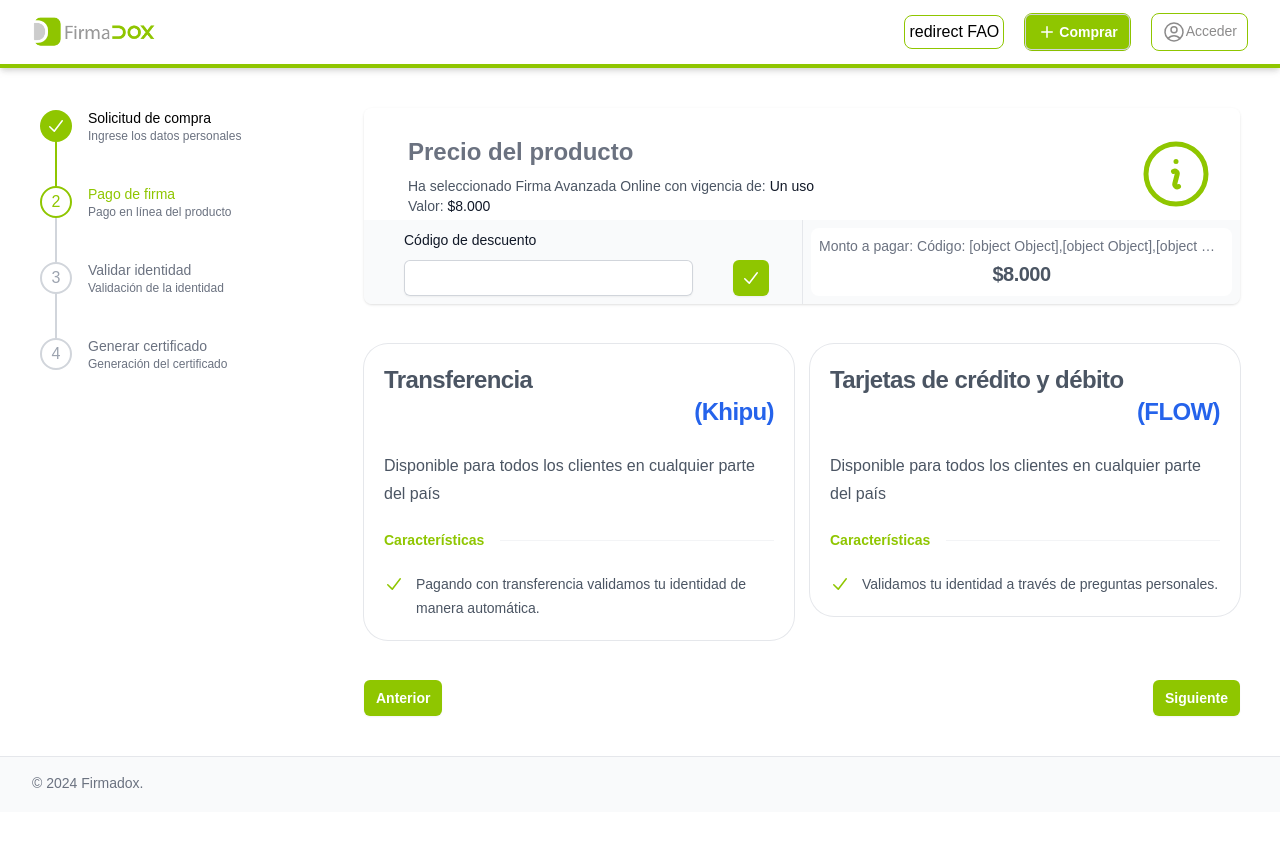
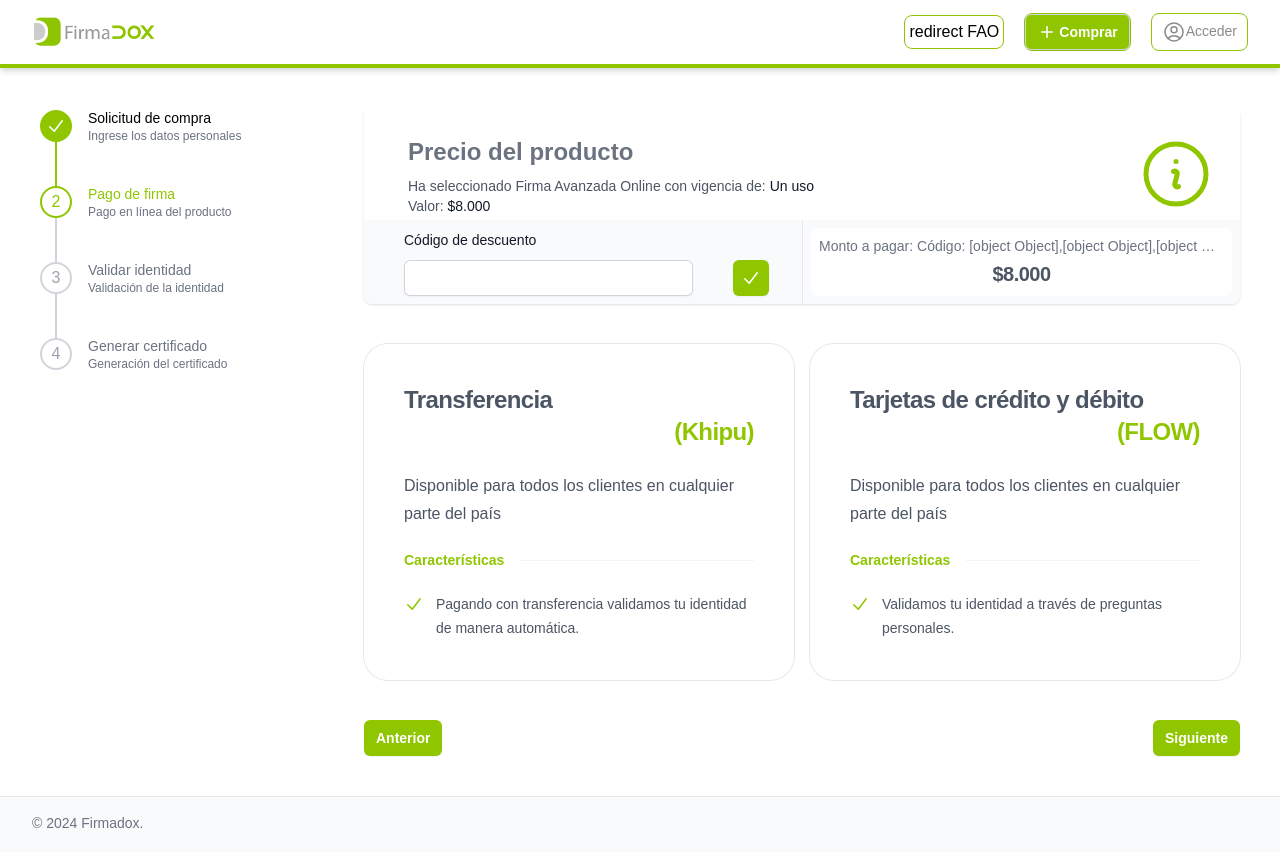
Before and after one commit to feriveragom/rvtfao, a React (Vite) app: page /fao in a window 1280 px wide. Before the commit the page ends 812 px from the top, so only its background shows below. Built offline with nearby package versions, Linux system fonts and the light colour scheme.

Commit message:
Maquetacion del formulario

```diff
--- a/src/components/Secciones.jsx
+++ b/src/components/Secciones.jsx
@@ -3,9 +3,9 @@ import { CheckIcon } from '@heroicons/react/20/solid'
 export default function Example({title, subtitle, description, includedFeatures}) {
   return (
     <div className="rounded-3xl ring-1 ring-gray-200">
-      <div className="p-5">
+      <div className="p-10">
         <h3 className="text-2xl font-bold tracking-tight text-gray-600">{title}</h3>
-        <a href='#' className="text-2xl font-bold tracking-tight flex flex-col text-end text-blue-600 dark:text-blue-500 hover:underline">{subtitle}</a>
+        <a href='#' className="text-2xl font-bold tracking-tight flex flex-col text-end text-primary hover:underline">{subtitle}</a>
         <p className="mt-6 text-base leading-7 text-gray-600">
           {description}
         </p>
```
